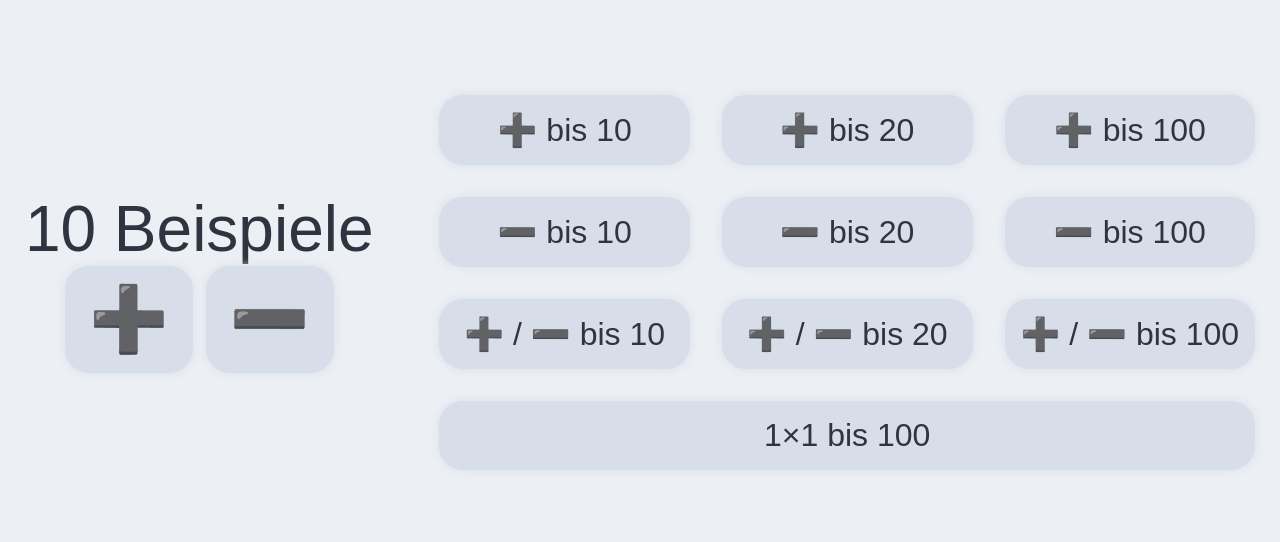
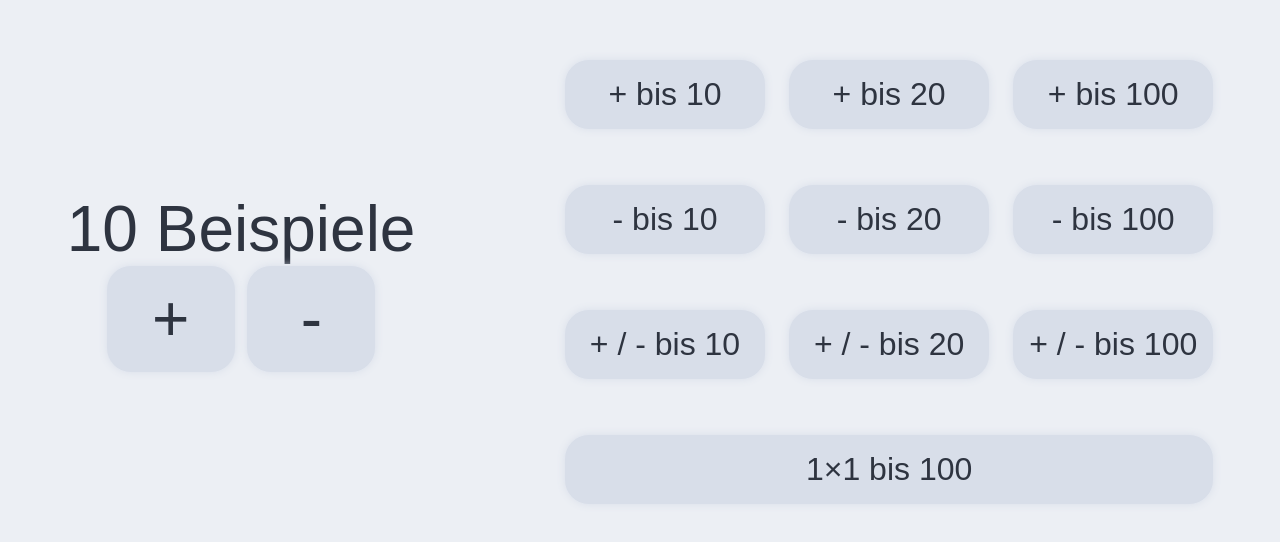
Before and after one commit to holistic-developer/math-trainer, a React (Vite) app: page / in a window 1280 px wide. Shown: the part 118-660 px from the top of the page. Built offline with nearby package versions, Linux system fonts and the light colour scheme.

Commit message:
Fix styles

```diff
--- a/src/Game.tsx
+++ b/src/Game.tsx
@@ -31,20 +31,20 @@ export const Game: React.FC = () => {
           <section>
             {rounds} Beispiele
             <span style={{ display: 'flex', gap: '1vw', justifyContent: 'center' }}>
-              <button onClick={() => setRounds((prev) => prev + 1)}>➕</button>
-              <button onClick={() => setRounds((prev) => prev - 1)} disabled={rounds <= 2}>➖</button>
+              <button onClick={() => setRounds((prev) => prev + 1)}>+</button>
+              <button onClick={() => setRounds((prev) => prev - 1)} disabled={rounds <= 2}>-</button>
             </span>
           </section>
           <section className="game-modes">
-            <button onClick={startGame(GameMode.ADDITION_10)}>➕ bis 10</button>
-            <button onClick={startGame(GameMode.ADDITION_20)}>➕ bis 20</button>
-            <button onClick={startGame(GameMode.ADDITION_100)}>➕ bis 100</button>
-            <button onClick={startGame(GameMode.SUBTRACTION_10)}>➖ bis 10</button>
-            <button onClick={startGame(GameMode.SUBTRACTION_20)}>➖ bis 20</button>
-            <button onClick={startGame(GameMode.SUBTRACTION_100)}>➖ bis 100</button>
-            <button onClick={startGame(GameMode.ADDITION_SUBTRACTION_10)}>➕&nbsp;/&nbsp;➖&nbsp;bis&nbsp;10</button>
-            <button onClick={startGame(GameMode.ADDITION_SUBTRACTION_20)}>➕&nbsp;/&nbsp;➖&nbsp;bis&nbsp;20</button>
-            <button onClick={startGame(GameMode.ADDITION_SUBTRACTION_100)}>➕&nbsp;/&nbsp;➖&nbsp;bis&nbsp;100</button>
+            <button onClick={startGame(GameMode.ADDITION_10)}>+ bis 10</button>
+            <button onClick={startGame(GameMode.ADDITION_20)}>+ bis 20</button>
+            <button onClick={startGame(GameMode.ADDITION_100)}>+ bis 100</button>
+            <button onClick={startGame(GameMode.SUBTRACTION_10)}>- bis 10</button>
+            <button onClick={startGame(GameMode.SUBTRACTION_20)}>- bis 20</button>
+            <button onClick={startGame(GameMode.SUBTRACTION_100)}>- bis 100</button>
+            <button onClick={startGame(GameMode.ADDITION_SUBTRACTION_10)}>+&nbsp;/&nbsp;- bis&nbsp;10</button>
+            <button onClick={startGame(GameMode.ADDITION_SUBTRACTION_20)}>+&nbsp;/&nbsp;- bis&nbsp;20</button>
+            <button onClick={startGame(GameMode.ADDITION_SUBTRACTION_100)}>+&nbsp;/&nbsp;- bis&nbsp;100</button>
             <button style={{gridColumn: "span 3"}} onClick={startGame(GameMode.MULTIPLICATION_100)}>1×1 bis 100</button>
           </section>
         </>
--- a/src/index.css
+++ b/src/index.css
@@ -38,7 +38,8 @@ section {
 .game-modes {
     display: grid;
     grid-template-columns: 1fr 1fr 1fr;
-    gap: 4vmin;
+    row-gap: 7vmin;
+    column-gap: 3vmin;
 }
 
 .game-modes>button {
```
